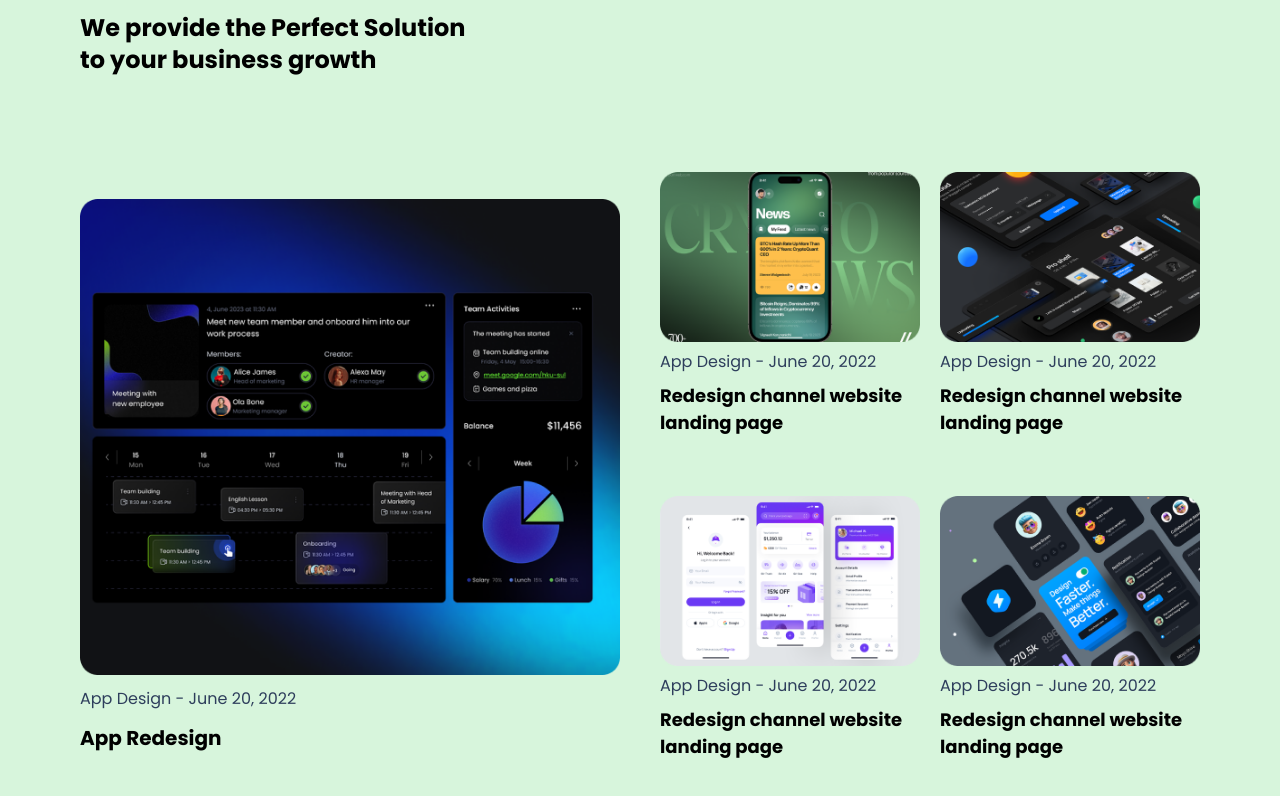
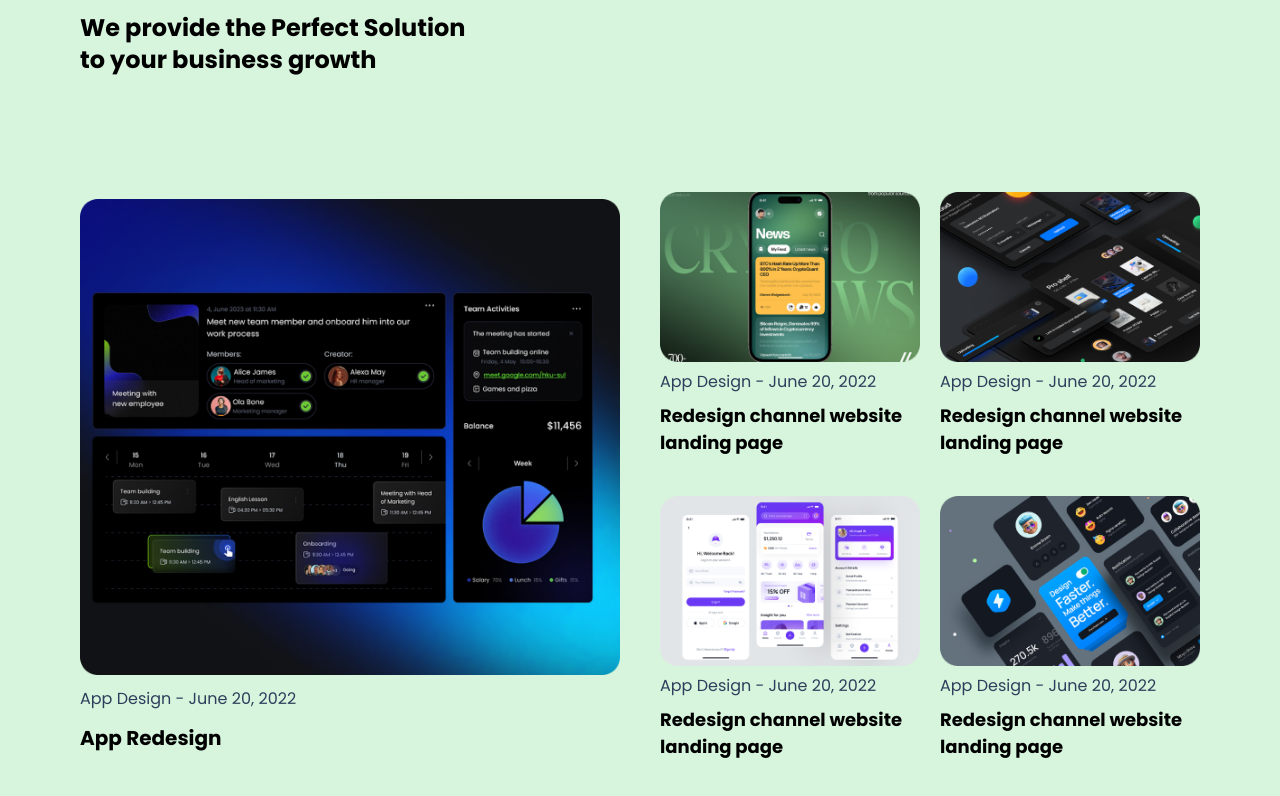
Before and after one commit to mdsajalali/web-design-agency, a Next.js app: page / in a window 1280 px wide. Shown: the part 1765-2561 px from the top of the page. Built offline with nearby package versions, Linux system fonts and the light colour scheme.

Commit message:
featured project section margin added

```diff
--- a/src/components/FeaturedProject.jsx
+++ b/src/components/FeaturedProject.jsx
@@ -27,7 +27,7 @@ const FeaturedProject = () => {
               <h1 className="font-bold text-[20px]">App Redesign</h1>
             </div>
             <div>
-              <div className="grid grid-cols-1 md:grid-cols-2 gap-5 ">
+              <div className="grid grid-cols-1 md:grid-cols-2 gap-5 mt-5 ">
                 <div className="max-w-[300px]">
                   <Image
                     className="w-fit"
@@ -39,7 +39,7 @@ const FeaturedProject = () => {
                   <p className="text-[#2E3E5C] my-2">
                     App Design - June 20, 2022
                   </p>
-                  <h1 className="font-bold text-[18px] mb-10">
+                  <h1 className="font-bold text-[18px] mb-5">
                     Redesign channel website landing page
                   </h1>
                 </div>
```
